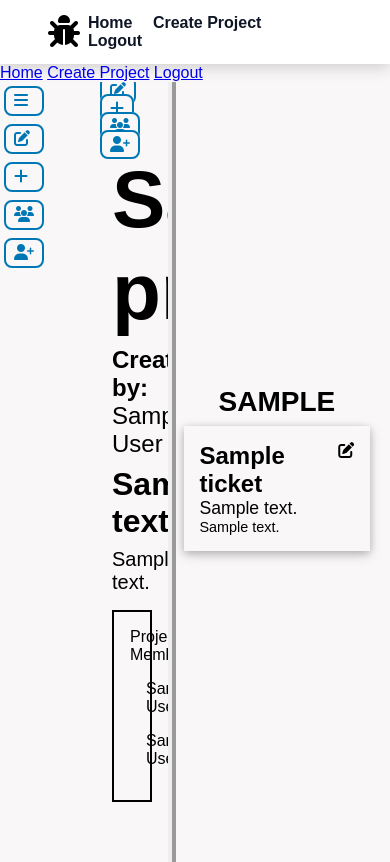
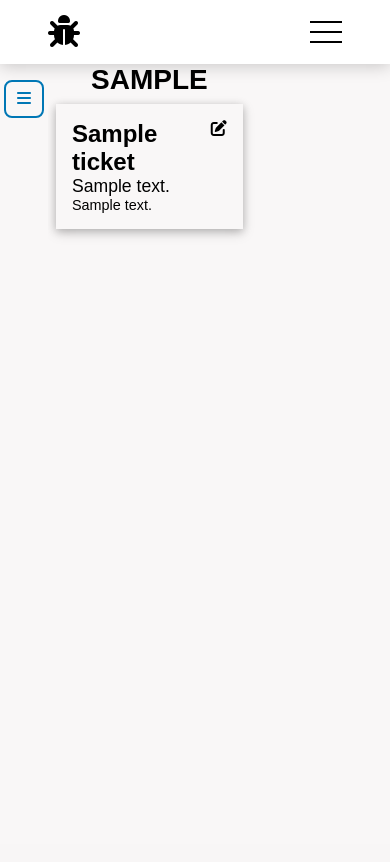
Before and after one commit to andrew-zabloudil/DevTick, a Flask app: page /project/1 in a window 390 px wide. After the commit the page ends 237 px from the top, so only its background shows below. Run offline with Flask 2, Linux system fonts and the light colour scheme; a user stored in the database is signed in; tables that the repository leaves empty hold one stand-in row (values such as "Sample post"); some libraries are stand-ins or nearby versions.

Commit message:
Add styling for new responsive design

```diff
--- a/static/css/styles.css
+++ b/static/css/styles.css
@@ -24,7 +24,6 @@ html {
 }
 
 body {
-  overflow: hidden;
   background-color: var(--main-bg-color);
 }
 
@@ -74,18 +73,17 @@ body {
   padding: 1.45rem;
 }
 
-#sub-nav {
-  height: 3rem;
+.sub-nav {
   display: flex;
   justify-content: space-evenly;
   align-items: center;
   background-color: transparent;
   top: 4rem;
   margin: 0 auto;
-  padding-top: 1rem;
+  padding-top: 0.5rem;
 }
 
-nav:last-child {
+.nav-container nav:last-child {
   margin-right: 3rem;
 }
 
@@ -110,18 +108,83 @@ nav:last-child {
 
 .nav-button {
   text-decoration: none;
+  text-align: center;
+  width: 1.25rem;
   color: var(--button-color);
   border-style: solid;
   border-radius: 0.5rem;
   border-width: 2px;
-  padding: 0.25rem 0.5rem;
-  margin: 0.25rem;
+  padding: 0.5rem 0.5rem;
+  margin: 0.5rem;
   background-color: var(--main-bg-color);
   transition: background-color 0.5s ease-in-out;
 }
 
 .nav-button:hover {
   background-color: rgba(101, 134, 151, 0.1);
+}
+
+#hamburger span {
+  display: block;
+  width: 2rem;
+  margin-top: 0.5rem;
+  margin-left: auto;
+  margin-right: 0;
+  height: 0.125rem;
+  background-color: #000;
+  transition: 300ms ease-in-out;
+  transform-origin: 0.125rem 0.0625rem;
+}
+
+#hamburger span:first-child {
+  margin-top: 0;
+}
+
+.open-hamburger span:first-child {
+  transform: rotate(45deg);
+}
+
+.open-hamburger span:nth-child(2) {
+  opacity: 0;
+}
+
+.open-hamburger span:last-child {
+  transform: rotate(-45deg);
+}
+
+.overlay {
+  height: 0;
+  width: 100%;
+  position: fixed;
+  z-index: 1;
+  top: 4rem;
+  background-color: rgb(0, 0, 0);
+  background-color: rgba(0, 0, 0, 0.9);
+  overflow-x: hidden;
+  transition: 0.5s;
+}
+
+.mobile-nav {
+  position: relative;
+  width: 100%;
+  top: 10%;
+  text-align: center;
+}
+
+.mobile-nav-link {
+  padding: 0.725rem;
+  text-decoration: none;
+  font-size: 2.5rem;
+  color: var(--main-bg-color);
+  display: block;
+}
+
+#mobile-project-nav a {
+  display: none;
+}
+
+#mobile-project-nav a:first-child {
+  display: block;
 }
 
 /* || Home Page */
@@ -133,12 +196,12 @@ nav:last-child {
 }
 
 .devtick-info {
-  padding: 1rem 3rem;
+  padding: 0 3rem;
   font-size: 1rem;
 }
 
 .devtick-info h2 {
-  font-size: 2rem;
+  font-size: 1.75rem;
 }
 
 .devtick-info p {
@@ -171,11 +234,13 @@ nav:last-child {
 /* || Project Pane */
 
 .project-pane {
-  width: 25%;
-  border-right-style: ridge;
-  border-right-width: 0.5rem;
+  width: 0px;
   overflow: auto;
   height: calc(100vh - 4rem);
+}
+
+.mobile-project-pane {
+  width: 3rem;
 }
 
 .project {
@@ -222,7 +287,19 @@ nav:last-child {
   margin: 1rem;
   align-items: center;
   display: grid;
-  grid-template-columns: auto 5rem 8rem;
+  grid-template-columns: auto 5rem 5rem;
+}
+
+.remove-button {
+  text-decoration: none;
+  text-align: center;
+  width: 4rem;
+  border-style: solid;
+  border-radius: 0.5rem;
+  border-width: 2px;
+  padding: 0.5rem 0.5rem;
+  margin: 0.5rem;
+  background-color: var(--main-bg-color);
 }
 
 #user-list {
@@ -232,11 +309,10 @@ nav:last-child {
 /* || Ticket Pane */
 
 .ticket-pane {
-  width: 75%;
-  justify-content: space-evenly;
+  width: auto;
   overflow-y: scroll;
-  flex-wrap: wrap;
   height: calc(100vh - 4rem);
+  padding-right: 3rem;
 }
 
 .ticket-pane::after {
@@ -250,7 +326,7 @@ nav:last-child {
 .bug,
 .planned-feature,
 .update {
-  width: 33%;
+  width: 100%;
   height: auto;
   padding-top: 1rem;
 }
@@ -298,3 +374,84 @@ nav:last-child {
   float: right;
   padding-left: 0.75rem;
 }
+
+/* Default View Mobile-Portrait */
+.desktop {
+  display: none;
+}
+
+.mobile {
+  display: block;
+}
+
+/* Tablet-Portrait */
+@media (min-width: 768px) {
+  .bug,
+  .planned-feature,
+  .update {
+    width: 80%;
+    margin-left: auto;
+    margin-right: auto;
+  }
+
+  .mobile-project-pane {
+    width: 3rem;
+    margin-left: 2.5rem;
+  }
+}
+
+/* Tablet-Landscape */
+@media (min-width: 992px) {
+  .ticket-pane {
+    flex-direction: row;
+    flex-wrap: wrap;
+    justify-content: space-evenly;
+  }
+
+  .bug,
+  .planned-feature,
+  .update {
+    width: 33%;
+  }
+}
+
+/* Laptop/Desktop */
+@media (min-width: 1366px) {
+  .mobile {
+    display: none;
+  }
+
+  .desktop {
+    display: block;
+  }
+
+  .sub-nav {
+    display: flex;
+    height: 3rem;
+  }
+
+  .nav-button {
+    margin: 0.25rem;
+  }
+
+  .project-pane {
+    width: 25%;
+    padding-left: 2rem;
+    border-right-style: ridge;
+    border-right-width: 0.5rem;
+    overflow: auto;
+    height: calc(100vh - 4rem);
+  }
+
+  .mobile-project-pane {
+    display: none;
+  }
+
+  .ticket-pane {
+    width: 70%;
+    flex-direction: row;
+    flex-wrap: wrap;
+    justify-content: space-evenly;
+    padding-left: 3rem;
+  }
+}
```
